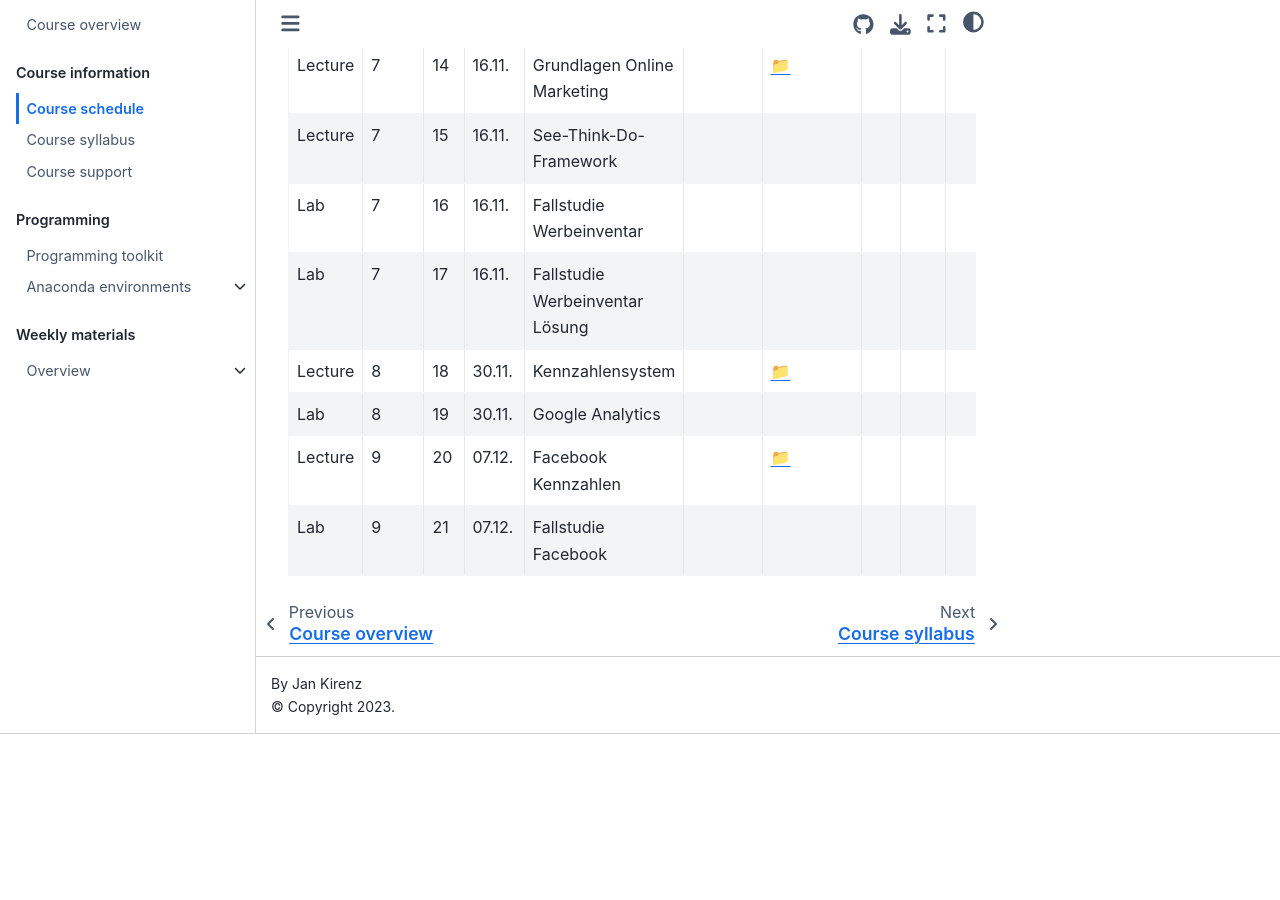
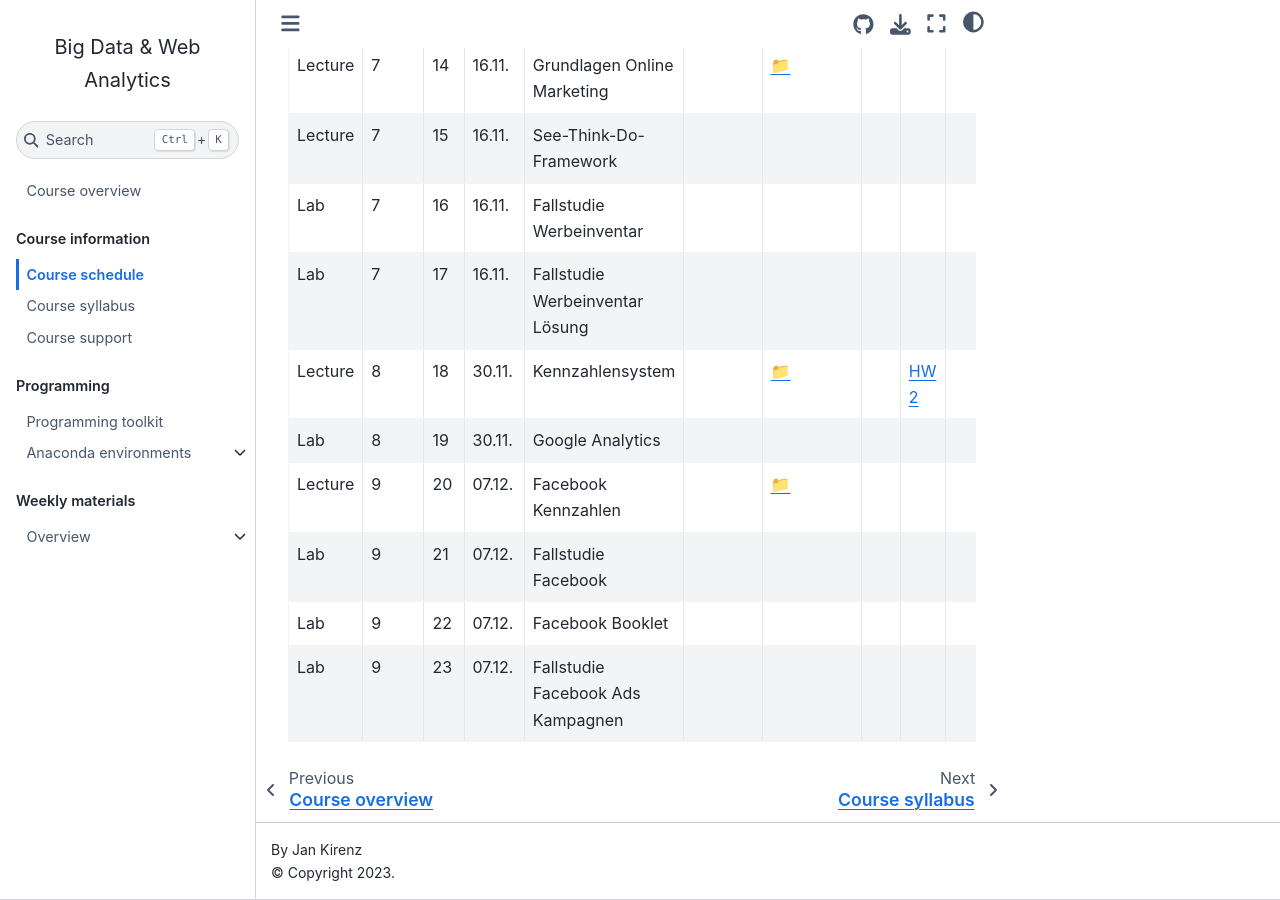
Before and after one commit to om2-ws22/website, a Jupyter Book: the page built from docs/course-schedule.md, in a window 1280 px wide and 900 px high, scrolled down 1162 px. Built offline with Jupyter Book 1.0.4 settings and Sphinx 7.4.7 and the Sphinx Book theme 1.1.4, drawn with Linux system fonts in a browser that asks for light colours; comment, search, counter and statistics services are not loaded; before the commit the page ends 1896 px from its top, so only the background shows below that.

Commit message:
Update course-schedule.md

```diff
--- a/docs/course-schedule.md
+++ b/docs/course-schedule.md
@@ -31,7 +31,9 @@
 |	Lecture	|	7	|	15	|	16.11.	|	See-Think-Do-Framework	|		|		|		|		|		|
 |	Lab	|	7	|	16	|	16.11.	|	Fallstudie Werbeinventar	|		|		|		|		|		|
 |	Lab	|	7	|	17	|	16.11.	|	Fallstudie Werbeinventar Lösung	|		|		|		|		|		|
-|	Lecture	|	8	|	18	|	30.11.	|	Kennzahlensystem	|		|	[📁](../weeks/week8.md)	|		|		|		|
+|	Lecture	|	8	|	18	|	30.11.	|	Kennzahlensystem	|		|	[📁](../weeks/week8.md)	|		|	[HW 2](https://e-learning.hdm-stuttgart.de/moodle/mod/page/view.php?id=268347)	|		|
 |	Lab	|	8	|	19	|	30.11.	|	Google Analytics	|		|		|		|		|		|
 |	Lecture	|	9	|	20	|	07.12.	|	Facebook Kennzahlen	|		|	[📁](../weeks/week9.md)	|		|		|		|
 |	Lab	|	9	|	21	|	07.12.	|	Fallstudie Facebook	|		|		|		|		|		|
+|	Lab	|	9	|	22	|	07.12.	|	Facebook Booklet	|		|		|		|		|		|
+|	Lab	|	9	|	23	|	07.12.	|	Fallstudie Facebook Ads Kampagnen	|		|		|		|		|		|
```
